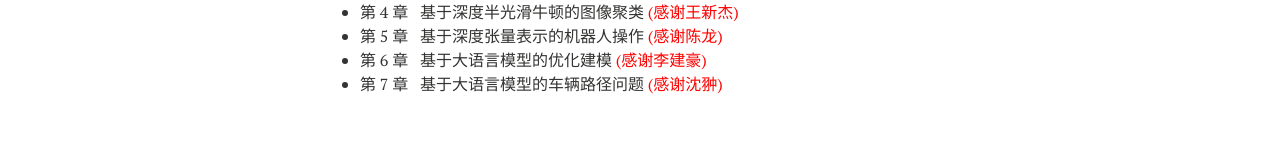
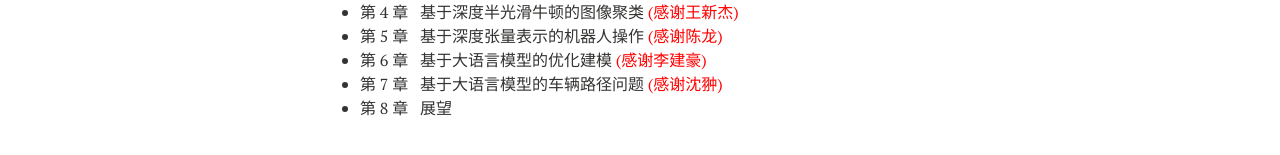
Before and after one commit to xianchaoxiu/xianchaoxiu.github.io, a Jekyll site: the page built from chinese/book/AIOPT/index.md, in a window 1280 px wide. Shown: the part 351-506 px from the top of the page. Built offline with Jekyll 4.4.1, drawn with Linux system fonts in a browser that asks for light colours; nearby versions of some CDN libraries.

Commit message:
Update index.md

```diff
--- a/chinese/book/AIOPT/index.md
+++ b/chinese/book/AIOPT/index.md
@@ -16,3 +16,4 @@ share: false
 - 第 5 章 &nbsp;  基于深度张量表示的机器人操作 <span style="color:#ff0000">(感谢陈龙)</span> <br>
 - 第 6 章 &nbsp;  基于大语言模型的优化建模 <span style="color:#ff0000">(感谢李建豪)</span> <br>
 - 第 7 章 &nbsp;  基于大语言模型的车辆路径问题 <span style="color:#ff0000">(感谢沈翀)</span> <br>
+- 第 8 章 &nbsp;  展望 <br>
```
